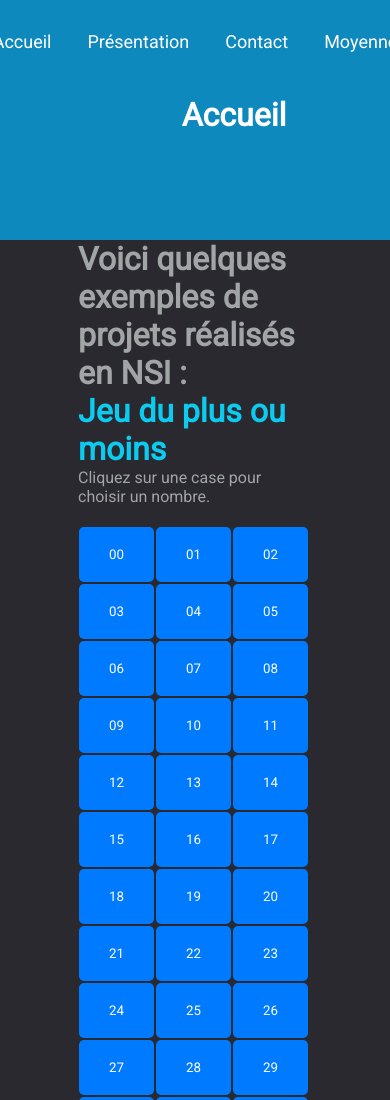
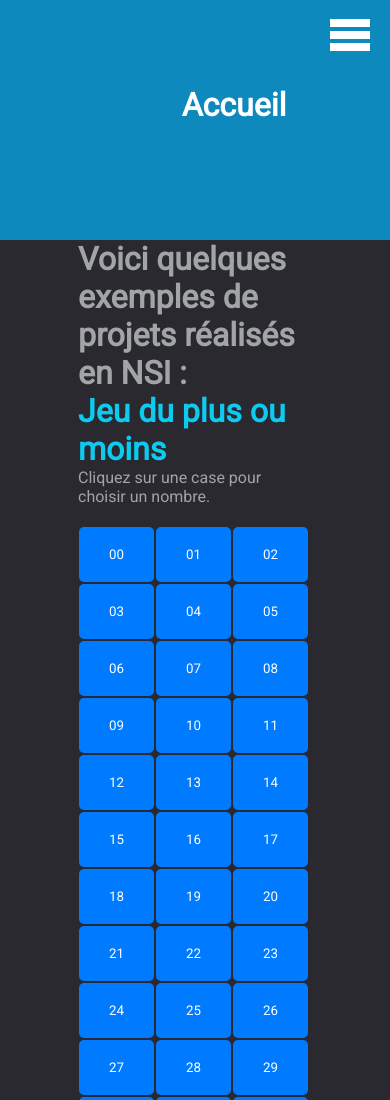
Before and after one commit to agnlt64/NSIte, a plain HTML site: page index.html in a window 390 px wide. Shown: the top 1100 px of the page. Drawn offline with nearby package versions, Linux system fonts and the light colour scheme.

Commit message:
ad hamburger svg

```diff
--- a/css/base.css
+++ b/css/base.css
@@ -113,6 +113,10 @@ input {
     text-decoration: solid;
 }
 
+.hamburger-menu {
+    display: none;
+}
+
 .footer {
     background-color:var(--main-color);
     color: white;
@@ -144,3 +148,15 @@ input {
         margin-left: 20%;
     }
 }
+
+@media (max-width: 450px) {
+    .hamburger-menu {
+        display: block;
+        margin-left: auto;
+        padding: 15px 20px;
+    }
+
+    .nav ul {
+        display: none;
+    }
+}
--- a/index.html
+++ b/index.html
@@ -15,7 +15,7 @@
 <body>
     <header class="header">
         <nav class="nav">
-            <ul>
+            <ul id="menu">
                 <li>
                     <a href="presentation.html">Accueil</a>
                 </li>
@@ -29,6 +29,13 @@
                     <a href="moyenne.html">Moyenne</a>
                 </li>
             </ul>
+            <a href="#" class="hamburger-menu" id="hamburger-menu">
+                <svg viewBox="0 0 100 80" width="40" height="40" fill="#fff">
+                    <rect width="100" height="20"></rect>
+                    <rect y="30" width="100" height="20"></rect>
+                    <rect y="60" width="100" height="20"></rect>
+                  </svg>
+            </a>
         </nav>
         <div class="title">
             <h1>Accueil</h1>
@@ -60,4 +67,5 @@
 <script src="https://cdnjs.cloudflare.com/ajax/libs/gsap/3.9.1/gsap.min.js"></script>
 <script src="https://cdnjs.cloudflare.com/ajax/libs/chroma-js/2.4.2/chroma.min.js"></script>
 <script src="js/game.js"></script>
+<script src="js/responsive.js"></script>
 </html>
--- /dev/null
+++ b/js/responsive.js
@@ -0,0 +1,6 @@
+const hamburgerMenu = document.getElementById("hamburger-menu")
+const menu = document.getElementById("menu")
+
+hamburgerMenu.addEventListener("click", () => {
+    menu.style.display == "none" ? menu.style.display = "block" : menu.style.display = "none"
+})
```
